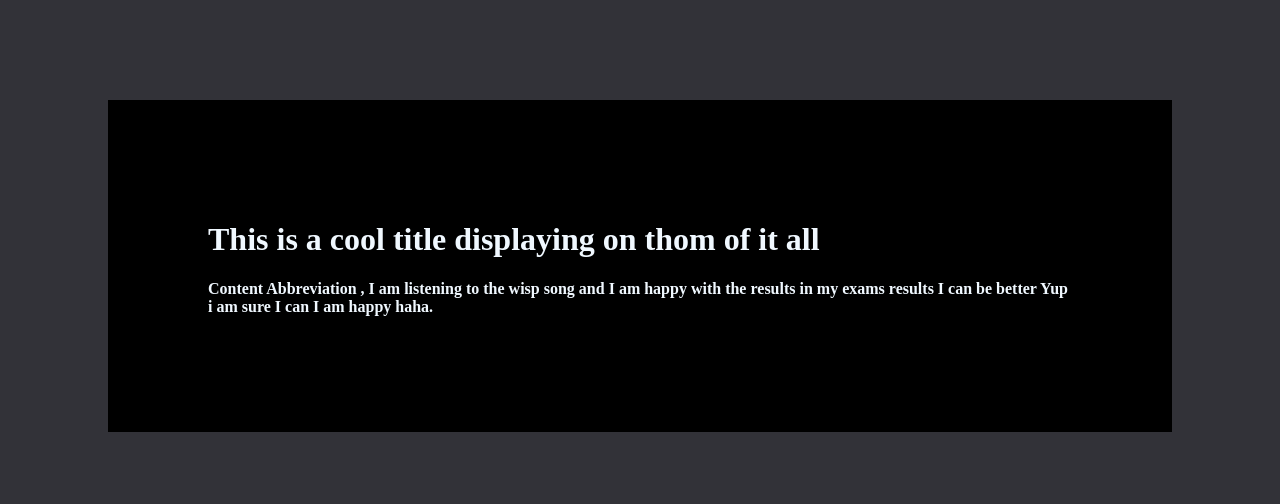
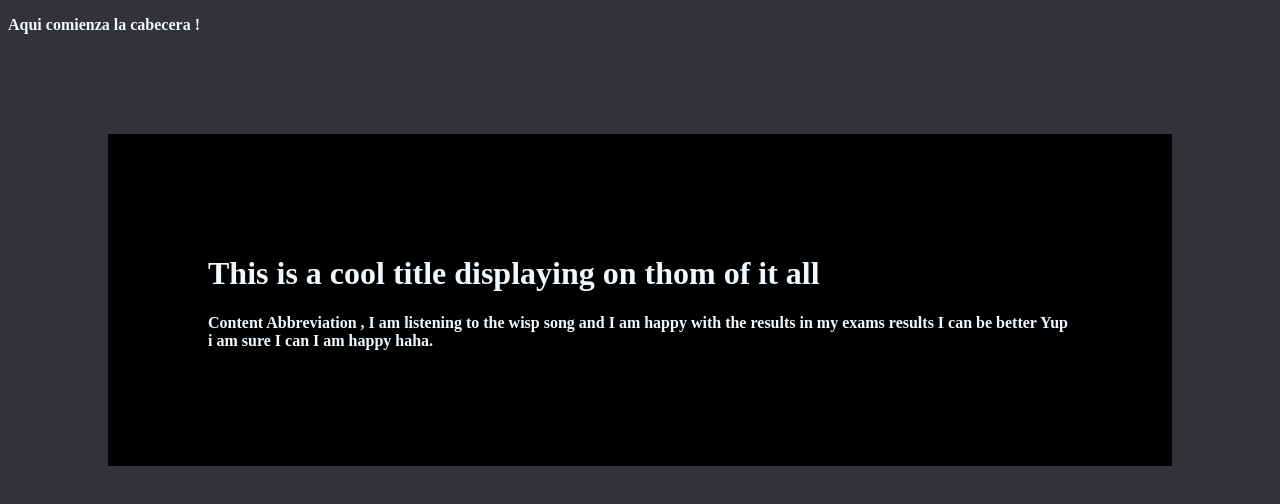
Before and after one commit to s-Woq/git-and-Github-practice, a plain HTML site: page page_blogst.html in a window 1280 px wide. Drawn offline with Linux system fonts and the light colour scheme.

Commit message:
this is a cabecera

```diff
--- a/page_blogst.html
+++ b/page_blogst.html
@@ -8,6 +8,11 @@
     <link rel="stylesheet" href="css/styles_blogspot.css">
 </head>
 <body>
+    <div>
+        <p>Aqui comienza la cabecera
+            !
+        </p>
+    </div>
     <div id="container-of-all">
     <div id ="containter">
         <h1>This is a cool title displaying on thom of it all</h1>
```
